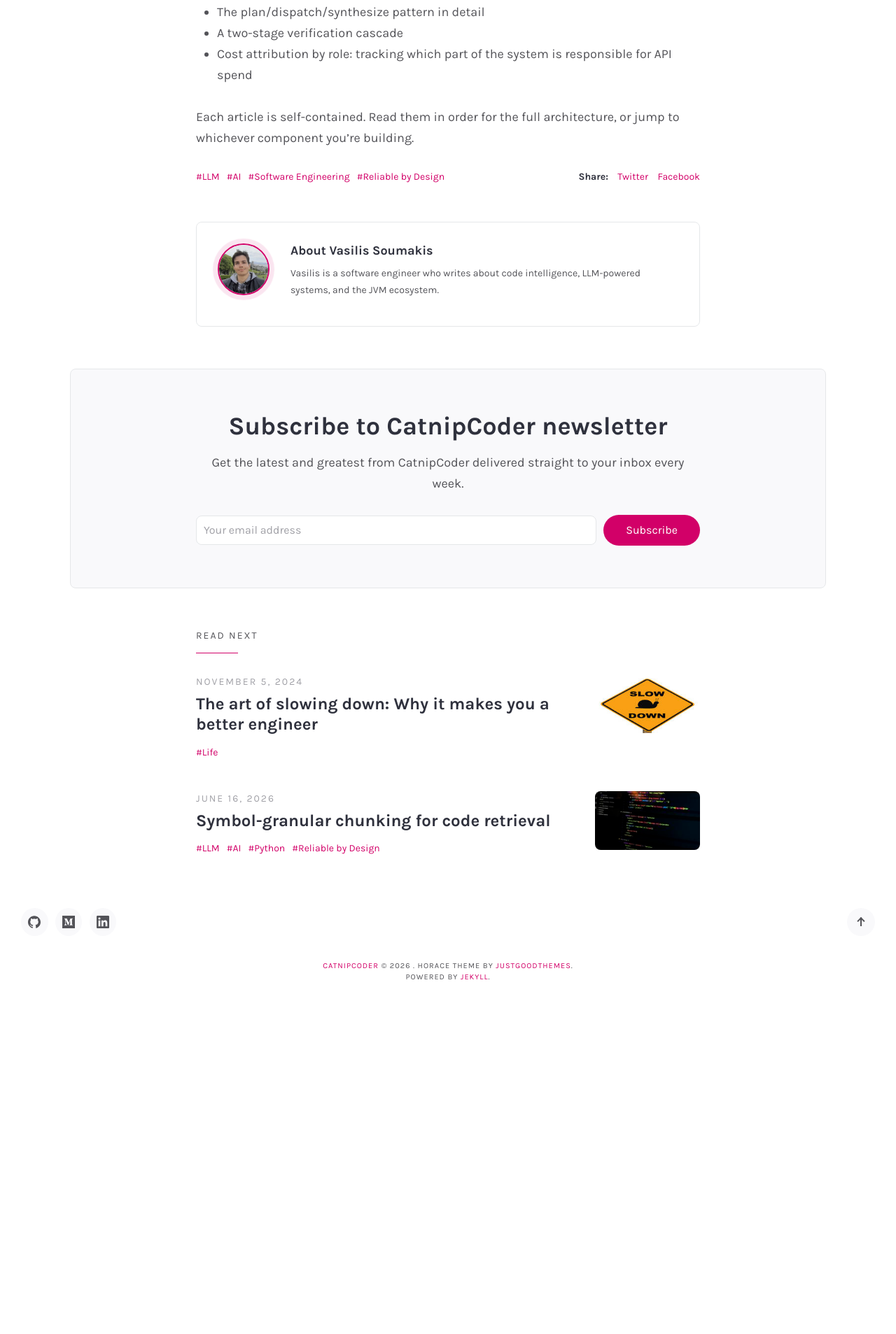
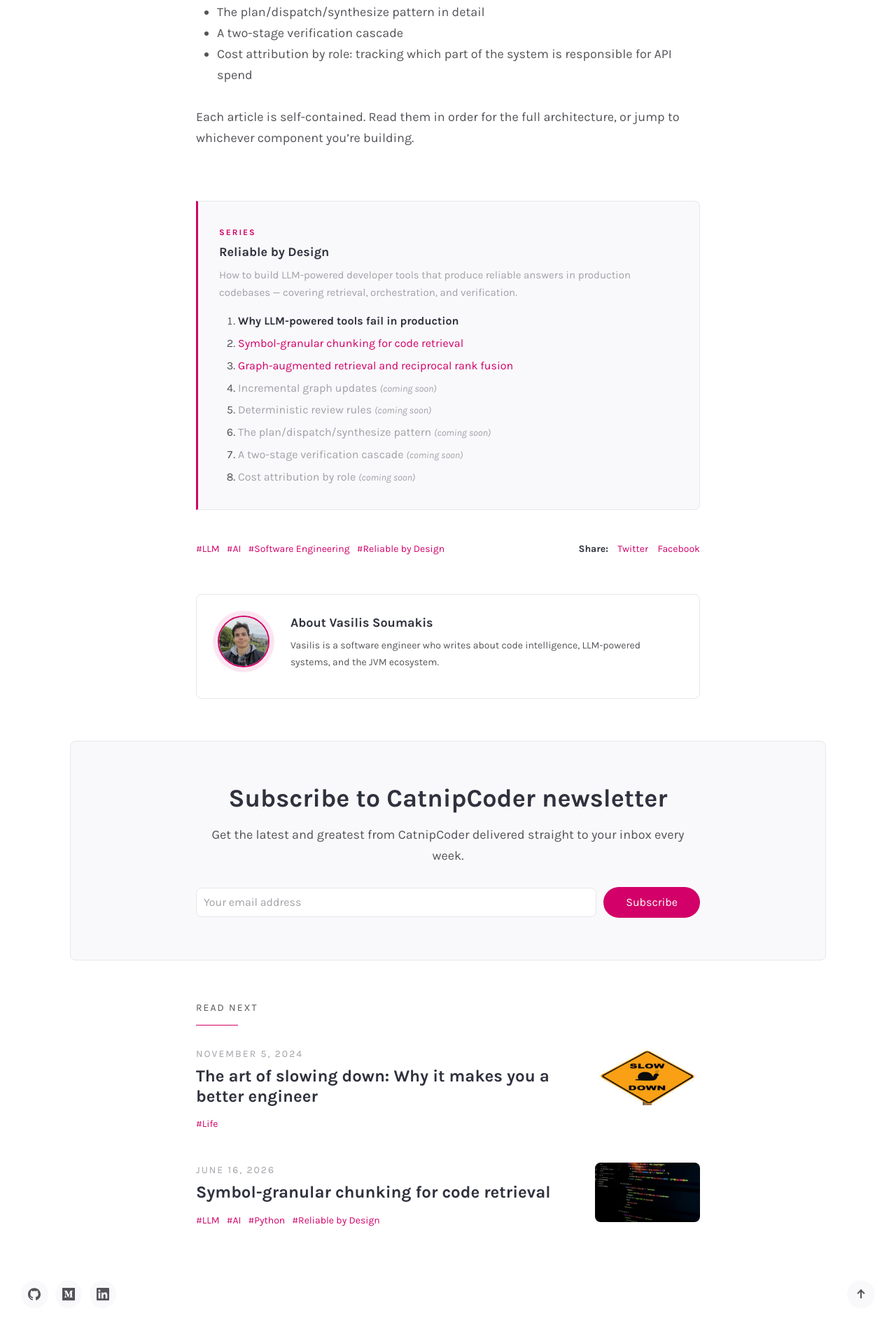
Before and after one commit to vsoum/vsoum.github.io, a Jekyll site: the page built from _posts/2026-06-14-why-llm-powered-tools-fail-in-production.md, in a window 1280 px wide. Shown: the part 4194-6101 px from the top of the page at 70% size. Built offline with Jekyll 4.4.1, drawn with Linux system fonts in a browser that asks for light colours; before the commit the page ends 5630 px from its top, so only the background shows below that.

Commit message:
site: add series nav, post descriptions, and auto-feature latest article
- Add _data/series.yml defining the Reliable by Design series (3 published + 5 upcoming)
- Add _includes/series-nav.html component with current article highlighted
- Wire series-nav into _layouts/post.html after post content
- Add series CSS to _posts-pages.scss (left-accent box, upcoming items greyed)
- Add description front matter to all 3 series posts for SEO meta tags
- Add series/series_index front matter to all 3 series posts
- Change homepage featured section to auto-show latest post (limit:1) instead of checking featured flag

Co-Authored-By: Claude Sonnet 4.6 <noreply@anthropic.com>

```diff
--- /dev/null
+++ b/_data/series.yml
@@ -0,0 +1,19 @@
+- name: "Reliable by Design"
+  description: "How to build LLM-powered developer tools that produce reliable answers in production codebases — covering retrieval, orchestration, and verification."
+  articles:
+    - title: "Why LLM-powered tools fail in production"
+      url: "/why-llm-powered-tools-fail-in-production"
+    - title: "Symbol-granular chunking for code retrieval"
+      url: "/symbol-granular-chunking-for-code-retrieval"
+    - title: "Graph-augmented retrieval and reciprocal rank fusion"
+      url: "/graph-augmented-retrieval-and-reciprocal-rank-fusion"
+    - title: "Incremental graph updates"
+      url: ""
+    - title: "Deterministic review rules"
+      url: ""
+    - title: "The plan/dispatch/synthesize pattern"
+      url: ""
+    - title: "A two-stage verification cascade"
+      url: ""
+    - title: "Cost attribution by role"
+      url: ""
--- /dev/null
+++ b/_includes/series-nav.html
@@ -0,0 +1,24 @@
+{% if page.series %}
+  {% for s in site.data.series %}
+    {% if s.name == page.series %}
+    <div class="series-nav">
+      <span class="series-label">Series</span>
+      <h3 class="series-nav-title">{{ s.name }}</h3>
+      <p class="series-description">{{ s.description }}</p>
+      <ol class="series-list">
+        {% for article in s.articles %}
+          <li>
+            {% if forloop.index == page.series_index %}
+              <span class="series-item--current">{{ article.title }}</span>
+            {% elsif article.url != "" %}
+              <a href="{{ article.url }}">{{ article.title }}</a>
+            {% else %}
+              <span class="series-item--upcoming">{{ article.title }} <em>(coming soon)</em></span>
+            {% endif %}
+          </li>
+        {% endfor %}
+      </ol>
+    </div>
+    {% endif %}
+  {% endfor %}
+{% endif %}
--- a/_layouts/post.html
+++ b/_layouts/post.html
@@ -21,6 +21,7 @@ post_class: post-template
             <div class="post-content">
                 {{content}}
             </div>
+            {% include series-nav.html %}
             <footer class="post-footer">
                 {% if page.tags.size > 0 %}
                 <p class="post-tags">
--- a/_posts/2026-06-14-why-llm-powered-tools-fail-in-production.md
+++ b/_posts/2026-06-14-why-llm-powered-tools-fail-in-production.md
@@ -1,10 +1,13 @@
 ---
 layout: post
 title: "Why LLM-powered tools fail in production"
+description: "LLM-powered developer tools work well in demos and break in production. The cause is not model quality—it is what the model receives: missing context, unstructured orchestration, and no mechanism for verification."
 tags: [ LLM, AI, Software Engineering, Reliable by Design ]
 featured_image_thumbnail: assets/images/posts/misc/llm-tools_thumbnail.jpg
 featured_image: assets/images/posts/misc/llm-tools.jpg
 featured: true
+series: "Reliable by Design"
+series_index: 1
 ---
 
 LLM-powered developer tools work in demos. They summarize a file, answer a question about a class, explain a function. Then they hit a real codebase — large, cross-repository, underdocumented — and the answers become wrong in ways that are hard to detect. This article explains why that happens and what a system that avoids it looks like.
--- a/_sass/_posts-pages.scss
+++ b/_sass/_posts-pages.scss
@@ -316,3 +316,58 @@
   margin: 0 3px 0.5em;
   width: 36px;
 }
+
+/* Series navigation */
+.series-nav {
+  background: $gray-lightest;
+  border: 1px solid $gray-lighter;
+  border-left: 3px solid $color-accent;
+  border-radius: 0 8px 8px 0;
+  margin: 2.5em 0;
+  padding: 1.5em 1.66667em;
+}
+
+.series-label {
+  color: $color-accent;
+  font-size: 0.66667rem;
+  font-weight: bold;
+  letter-spacing: 2px;
+  text-transform: uppercase;
+}
+
+.series-nav-title {
+  color: $gray-darkest;
+  font-size: 1rem;
+  margin: 0.25em 0 0.5em;
+}
+
+.series-description {
+  color: $gray;
+  font-size: 0.83333rem;
+  margin: 0 0 1em;
+}
+
+.series-list {
+  list-style: decimal;
+  margin: 0;
+  padding-left: 1.5em;
+}
+
+.series-list li {
+  font-size: 0.88889rem;
+  line-height: 1.6;
+  margin-bottom: 0.4em;
+}
+
+.series-item--current {
+  color: $gray-darkest;
+  font-weight: bold;
+}
+
+.series-item--upcoming {
+  color: $gray;
+}
+
+.series-item--upcoming em {
+  font-size: 0.85em;
+}
--- a/index.html
+++ b/index.html
@@ -6,10 +6,8 @@ title: Home
 {% if page.url == "/" %}
 <!-- Featured-->
 <div class="featured-posts outer">
-    {% for post in site.posts %}
-        {% if post.featured == true %}
-            {% include featuredbox.html %}
-        {% endif %}
+    {% for post in site.posts limit:1 %}
+        {% include featuredbox.html %}
     {% endfor %}
 </div>
 {% endif %}
```
Also changed, not shown: _posts/2026-06-16-symbol-granular-chunking-for-code-retrieval.md (+3 -0 lines), _posts/2026-06-20-graph-augmented-retrieval-and-reciprocal-rank-fusion.md (+3 -0 lines).
